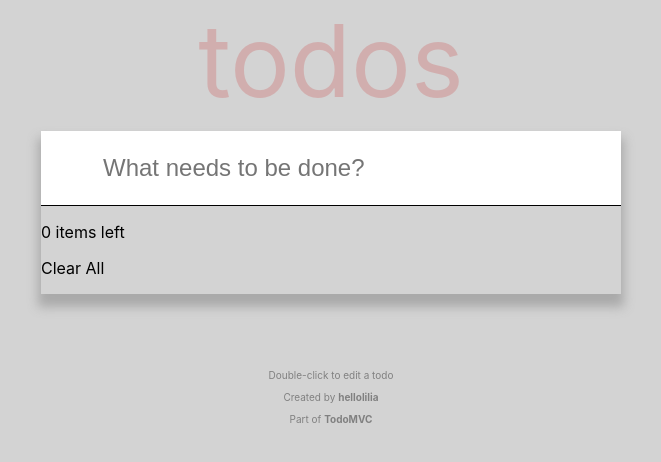
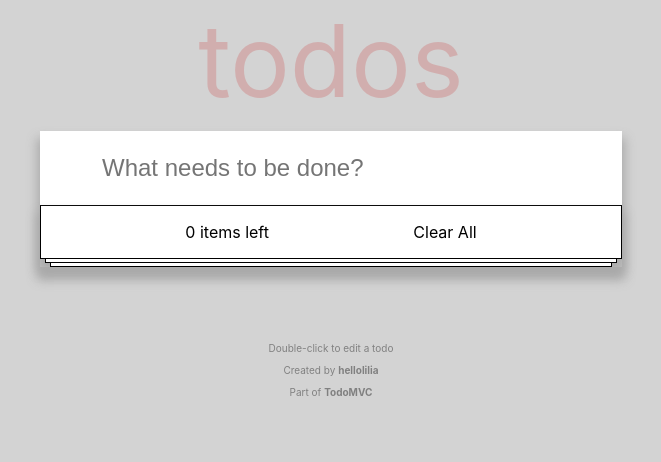
Before and after one commit to hellolilia/todo-list, a React (Create React App) app: page / in a window 1280 px wide. Shown: the top 462 px of the page, without its empty margins (309-970 px from the left). Built offline with nearby package versions, Linux system fonts and the light colour scheme.

Commit message:
feat: add todo list bottom layout

```diff
--- a/src/components/inputItem/index.css
+++ b/src/components/inputItem/index.css
@@ -1,6 +1,7 @@
 .mainInput {
     margin: 0 auto;
     box-shadow: #aaa 0 10px 10px 3px;
+
 }
 
 .input {
@@ -61,3 +62,34 @@
     width: 60px;
     font-size: 24px;
 }
+
+.bottomBorderOne {
+    display: flex;
+    justify-content: space-evenly;
+    background: white;
+    width: 580px;
+    border-bottom: black 0.5px solid;
+    border-left: black 0.5px solid;
+    border-right: black 0.5px solid;
+    box-shadow: #aaa 0 10px 10px 3px;
+}
+
+.bottomBorderTwo {
+    background: white;
+    width: 570px;
+    height: 3px;
+    border-bottom: black 0.5px solid;
+    border-left: black 0.5px solid;
+    border-right: black 0.5px solid;
+    margin: auto;
+}
+
+.bottomBorderThree {
+    background: white;
+    width: 560px;
+    height: 3px;
+    border-bottom: black 0.5px solid;
+    border-left: black 0.5px solid;
+    border-right: black 0.5px solid;
+    margin: auto;
+}
--- a/src/components/inputItem/index.tsx
+++ b/src/components/inputItem/index.tsx
@@ -126,10 +126,17 @@ class InputItem extends React.Component<any,isState> {
 
                     })}
                 </List>
-                <p>
-                    {count} items left
-                </p>
-                <p onClick={this.clearAll}>Clear All</p>
+                <div>
+                    <div className={'bottomBorderOne'}>
+                        <p>
+                            {count} items left
+                        </p>
+                        <p onClick={this.clearAll}>Clear All</p>
+                    </div>
+                    <div className={'bottomBorderTwo'}/>
+                    <div className={'bottomBorderThree'}/>
+                </div>
+
             </div>
         )}
 }
```
